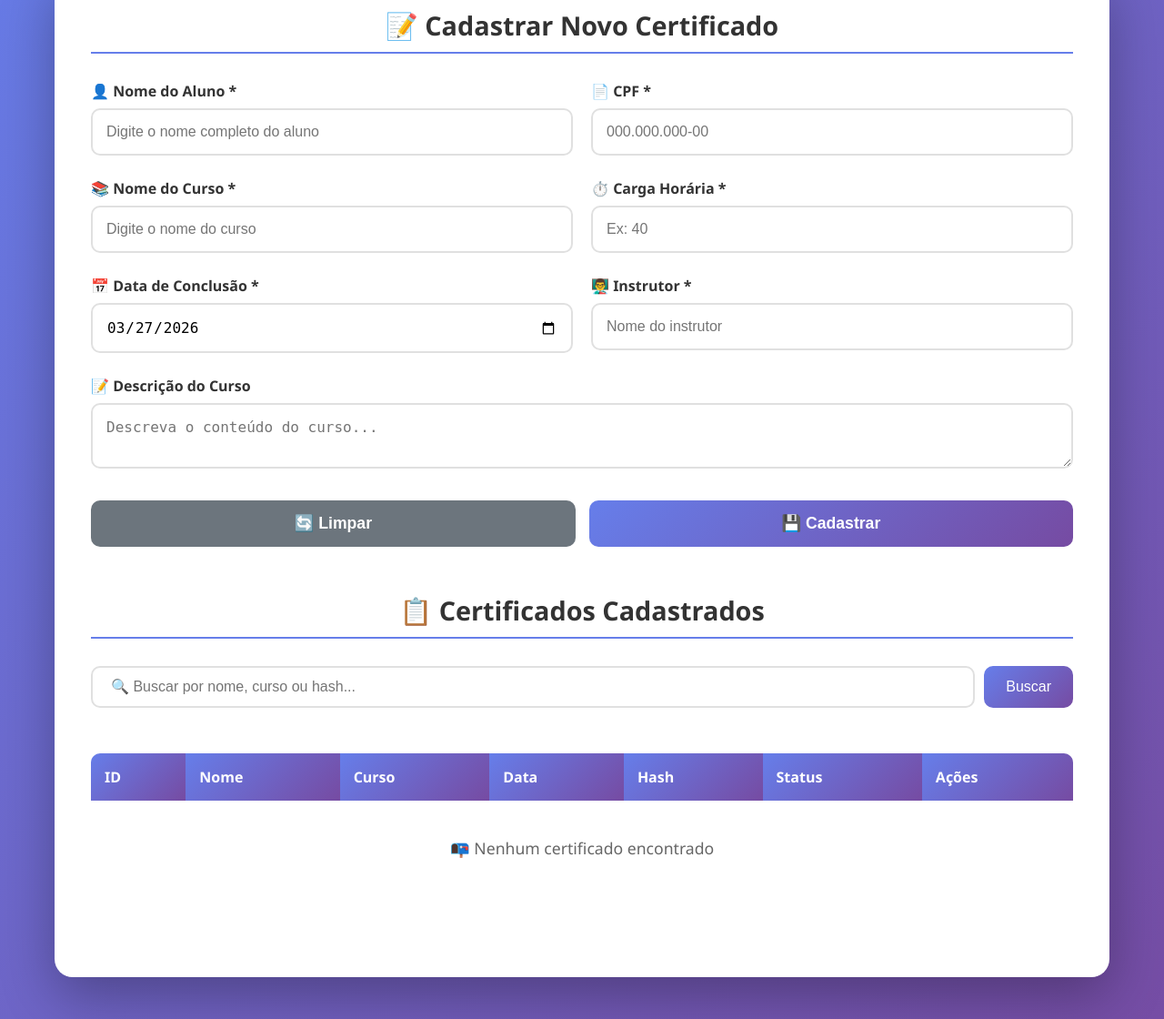
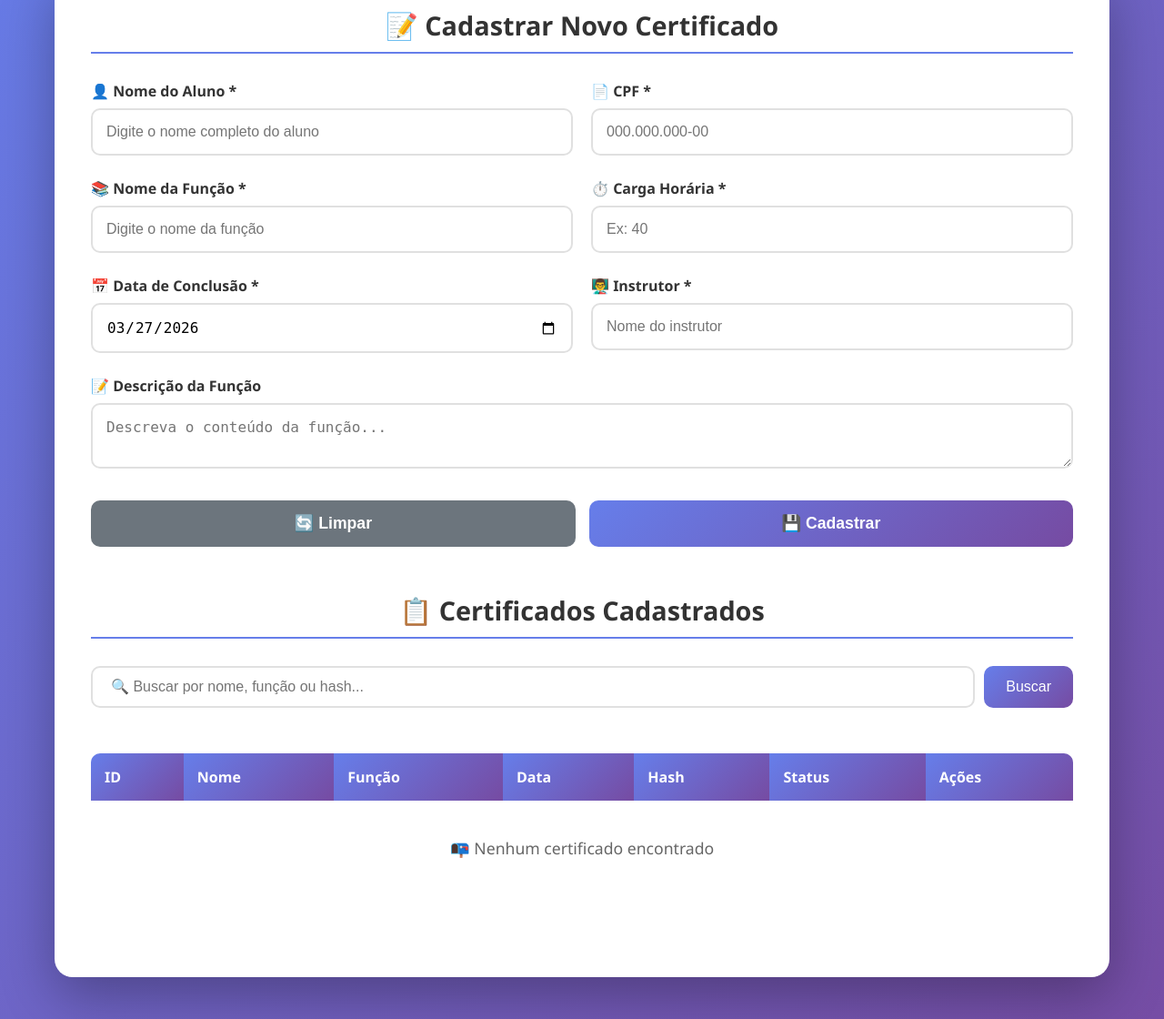
Before and after one commit to Instituto-Cuidar-Bem-Integral/Certificados-Api, a PHP site: page / in a window 1280 px wide. Shown: the part 183-1303 px from the top of the page at 91% size. Run offline with PHP 8.4, Linux system fonts and the light colour scheme; data that the repository does not hold is empty.

Commit message:
modificacoes

```diff
--- a/api.php
+++ b/api.php
@@ -63,7 +63,7 @@
             'id' => $cert->id,
             'hash_certificado' => $cert->hash,
             'nome_aluno' => $cert->nome,
-            'nome_curso' => $cert->funcao ?? '',
+            'nome_funcao' => $cert->funcao ?? '',
             'carga_horaria' => $cert->cargaHoraria ?? '',
             'data_conclusao' => $cert->dataEmissao->format('Y-m-d'),
             'instrutor' => $cert->instrutor ?? '',
@@ -100,7 +100,7 @@
     }
 
     // Validate required fields
-    $required = ['nome_aluno', 'cpf', 'nome_curso', 'carga_horaria', 'data_conclusao', 'instrutor'];
+    $required = ['nome_aluno', 'cpf', 'nome_funcao', 'carga_horaria', 'data_conclusao', 'instrutor'];
     foreach ($required as $field) {
         if (empty($data[$field])) {
             jsonResponse([
@@ -112,13 +112,13 @@
     }
 
     // Generate hash
-    $hash = hash('sha256', $data['nome_aluno'] . $data['cpf'] . $data['nome_curso'] . time());
+    $hash = hash('sha256', $data['nome_aluno'] . $data['cpf'] . $data['nome_funcao'] . time());
 
     // Insert certificate
     $id = $repository->insert(
         $hash,
         $data['nome_aluno'],
-        $data['nome_curso'],
+        $data['nome_funcao'],
         $data['data_conclusao'],
         $data['carga_horaria'],
         $data['descricao'] ?? null,
@@ -161,7 +161,7 @@
             'id' => $certificate->id,
             'hash_certificado' => $certificate->hash,
             'nome_aluno' => $certificate->nome,
-            'nome_curso' => $certificate->funcao ?? '',
+            'nome_funcao' => $certificate->funcao ?? '',
             'carga_horaria' => $certificate->cargaHoraria ?? '',
             'data_conclusao' => $certificate->dataEmissao->format('Y-m-d'),
             'instrutor' => $certificate->instrutor ?? '',
--- a/index.php
+++ b/index.php
@@ -362,9 +362,9 @@
 
                     <div class="form-row">
                         <div class="form-group">
-                            <label for="nome_curso">📚 Nome do Curso *</label>
-                            <input type="text" id="nome_curso" name="nome_curso" required
-                                   placeholder="Digite o nome do curso">
+                            <label for="nome_funcao">📚 Nome da Função *</label>
+                            <input type="text" id="nome_funcao" name="nome_funcao" required
+                                   placeholder="Digite o nome da função">
                         </div>
 
                         <div class="form-group">
@@ -388,9 +388,9 @@
                     </div>
 
                     <div class="form-group">
-                        <label for="descricao">📝 Descrição do Curso</label>
+                        <label for="descricao">📝 Descrição da Função</label>
                         <textarea id="descricao" name="descricao"
-                                  placeholder="Descreva o conteúdo do curso..."></textarea>
+                                  placeholder="Descreva o conteúdo da função..."></textarea>
                     </div>
 
                     <div class="btn-container">
@@ -414,7 +414,7 @@
                 <h2 class="section-title">📋 Certificados Cadastrados</h2>
 
                 <div class="search-bar">
-                    <input type="text" id="searchInput" placeholder="🔍 Buscar por nome, curso ou hash...">
+                    <input type="text" id="searchInput" placeholder="🔍 Buscar por nome, função ou hash...">
                     <button onclick="searchCertificates()">Buscar</button>
                 </div>
 
@@ -424,7 +424,7 @@
                             <tr>
                                 <th>ID</th>
                                 <th>Nome</th>
-                                <th>Curso</th>
+                                <th>Função</th>
                                 <th>Data</th>
                                 <th>Hash</th>
                                 <th>Status</th>
@@ -524,7 +524,7 @@
                 <tr>
                     <td>${cert.id}</td>
                     <td>${cert.nome_aluno}</td>
-                    <td>${cert.nome_curso}</td>
+                    <td>${cert.nome_funcao}</td>
                     <td>${formatDate(cert.data_conclusao)}</td>
                     <td class="hash-cell">${cert.hash_certificado}</td>
                     <td><span class="status-badge">Ativo</span></td>
--- a/sql/schema.sql
+++ b/sql/schema.sql
@@ -8,7 +8,7 @@
   id            INT AUTO_INCREMENT PRIMARY KEY,
   hash          VARCHAR(64) UNIQUE NOT NULL,
   nome          VARCHAR(150) NOT NULL,
-  curso         VARCHAR(150) NULL,
+  funcao        VARCHAR(150) NULL,
   data_emissao  DATE NOT NULL,
   carga_horaria VARCHAR(10) NULL,
   atividade     VARCHAR(150) NULL,
--- a/src/Certificate/CertificateDTO.php
+++ b/src/Certificate/CertificateDTO.php
@@ -26,7 +26,7 @@
             isset($row['id']) ? (int)$row['id'] : null,
             (string)$row['hash'],
             (string)$row['nome'],
-            isset($row['curso']) ? (string)$row['curso'] : null,
+            isset($row['funcao']) ? (string)$row['funcao'] : null,
             new \DateTimeImmutable((string)$row['data_emissao']),
             isset($row['carga_horaria']) ? (string)$row['carga_horaria'] : null,
             isset($row['atividade']) ? (string)$row['atividade'] : null,
--- a/validar.php
+++ b/validar.php
@@ -331,8 +331,8 @@
                         </div>
 
                         <div class="info-item">
-                            <label>📚 Curso</label>
-                            <span><?php echo htmlspecialchars($certificate->curso ?? '-'); ?></span>
+                            <label>📚 Função</label>
+                            <span><?php echo htmlspecialchars($certificate->funcao ?? '-'); ?></span>
                         </div>
 
                         <div class="info-item">
@@ -415,7 +415,7 @@
             document.getElementById('infoMessage').classList.remove('show');
 
             document.getElementById('certNome').textContent = cert.nome_aluno || '-';
-            document.getElementById('certCurso').textContent = cert.nome_curso || '-';
+            document.getElementById('certCurso').textContent = cert.nome_funcao || '-';
             document.getElementById('certCarga').textContent = cert.carga_horaria ? `${cert.carga_horaria} horas` : '-';
             document.getElementById('certData').textContent = formatDate(cert.data_conclusao) || '-';
             document.getElementById('certInstrutor').textContent = cert.instrutor || '-';
```
Also changed, not shown: public/certificado.php (+41 -15 lines), src/Certificate/CertificateService.php (+6 -6 lines), README.md.
